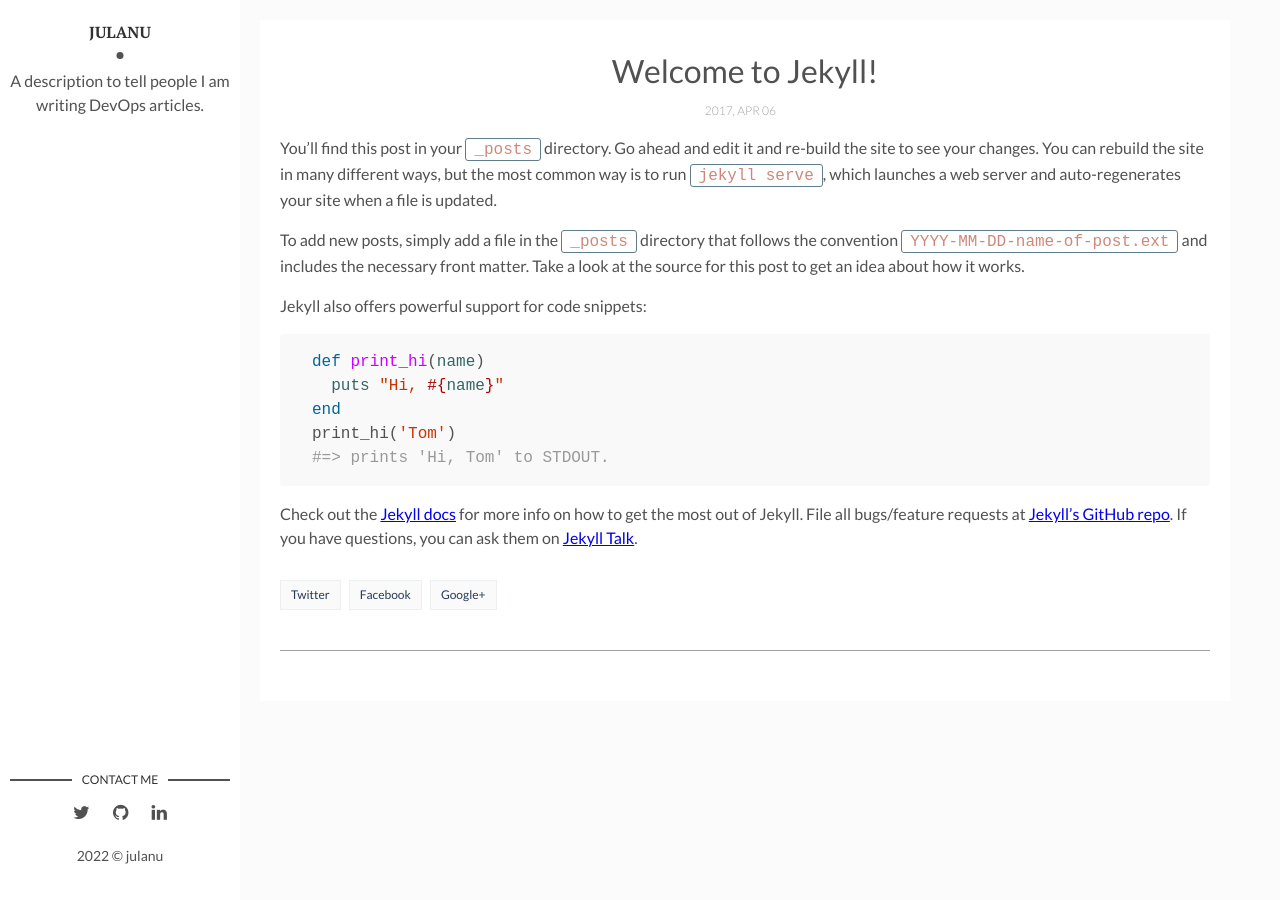
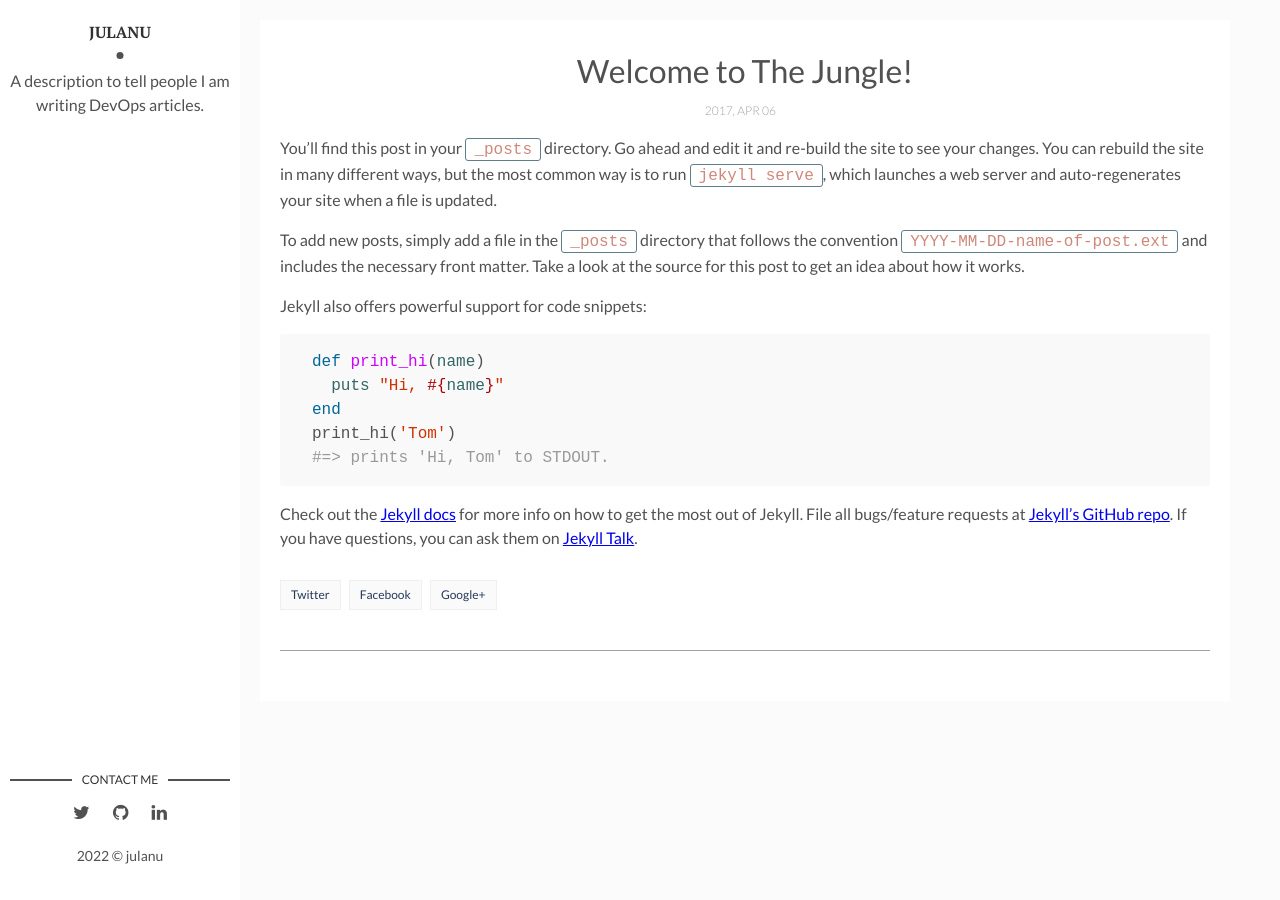
Before and after one commit to julanu/julanu.github.io, a Jekyll site: the page built from _posts/2017-04-06-welcome-to-jekyll.markdown, in a window 1280 px wide. Built offline with Jekyll 4.4.1, drawn with Linux system fonts in a browser that asks for light colours; comment, search, counter and statistics services are not loaded.

Commit message:
demo (#5)

```diff
--- a/_posts/2017-04-06-welcome-to-jekyll.markdown
+++ b/_posts/2017-04-06-welcome-to-jekyll.markdown
@@ -1,6 +1,6 @@
 ---
 layout: post
-title: "Welcome to Jekyll!"
+title: "Welcome to The Jungle!"
 date: 2017-04-06 13:32:20 +0300
 description: You’ll find this post in your `_posts` directory. Go ahead and edit it and re-build the site to see your changes. # Add post description (optional)
 img:  # Add image post (optional)
```
